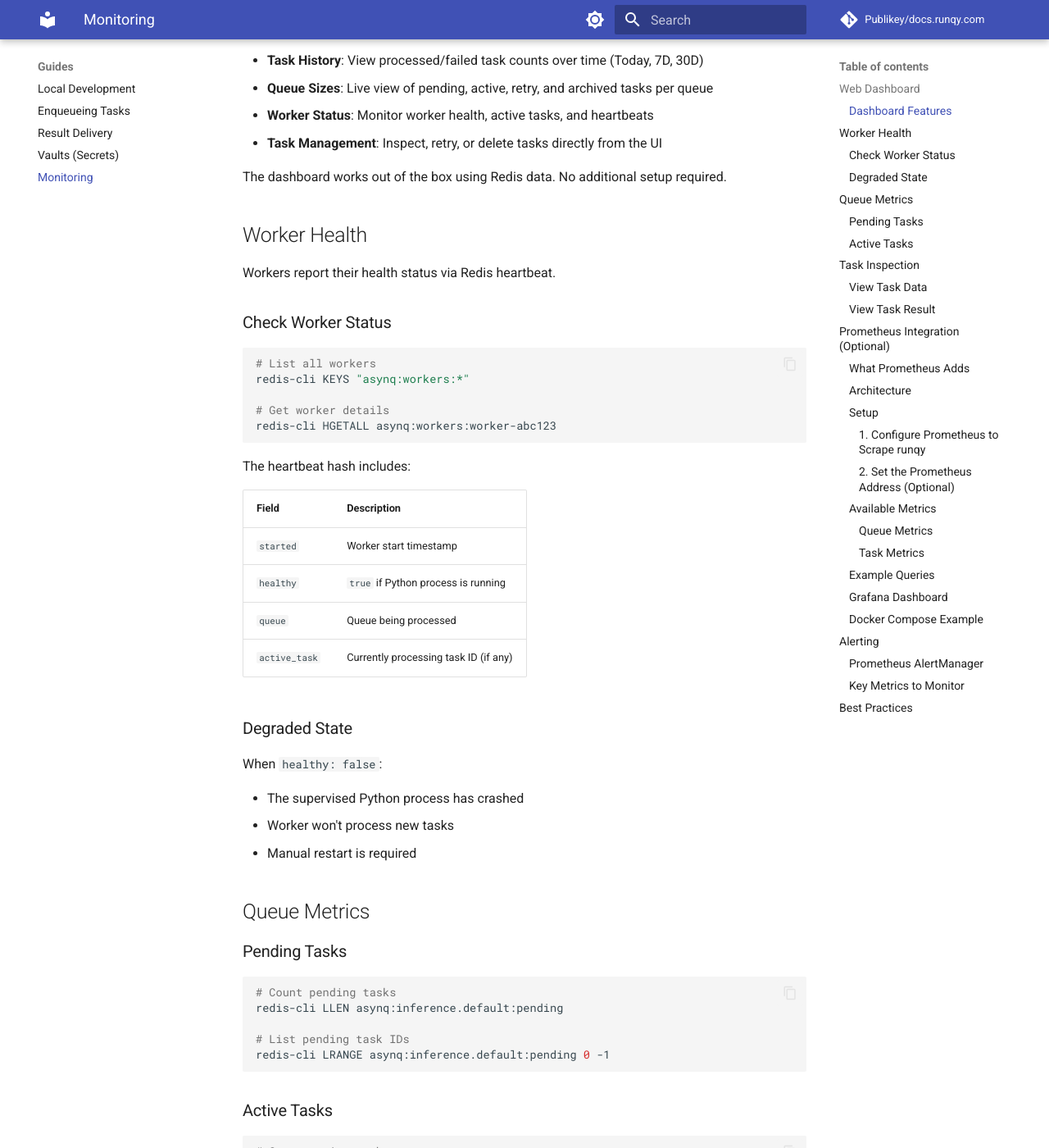
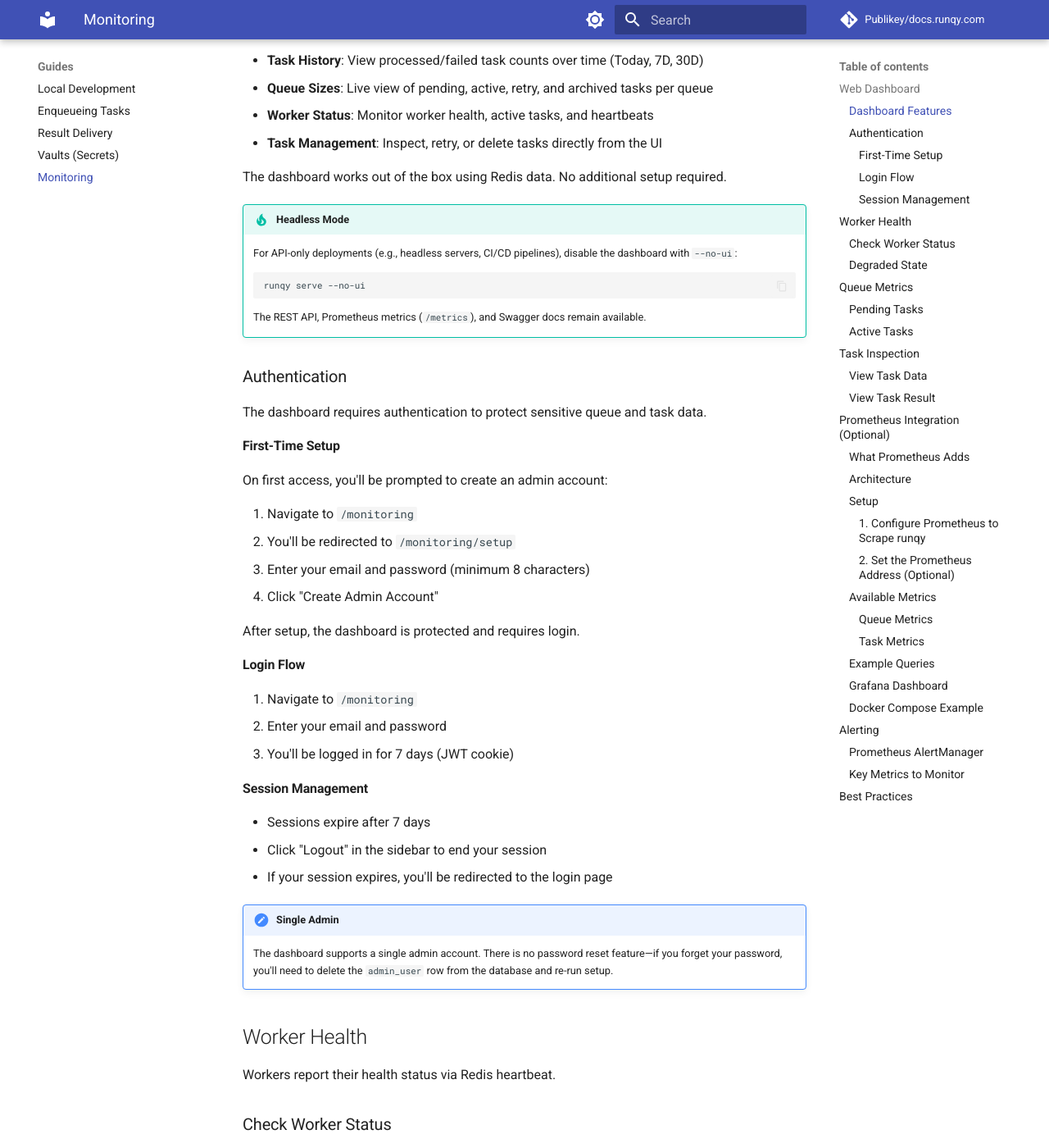
Before and after one commit to Publikey/docs.runqy.com, an MkDocs documentation site: the page built from docs/guides/monitoring.md, in a window 1280 px wide and 1400 px high, scrolled down 438 px. Shown: the whole window at 82% size. Built offline with MkDocs 1.6.1 and Material for MkDocs 9.7.7, drawn with Linux system fonts in a browser that asks for light colours; comment, search, counter and statistics services are not loaded.

Commit message:
Modify: auth webui doc

````diff
--- a/docs/guides/monitoring.md
+++ b/docs/guides/monitoring.md
@@ -14,6 +14,43 @@ The built-in web dashboard at `/monitoring` provides real-time visibility into y
 - **Task Management**: Inspect, retry, or delete tasks directly from the UI
 
 The dashboard works out of the box using Redis data. No additional setup required.
+
+!!! tip "Headless Mode"
+    For API-only deployments (e.g., headless servers, CI/CD pipelines), disable the dashboard with `--no-ui`:
+    ```bash
+    runqy serve --no-ui
+    ```
+    The REST API, Prometheus metrics (`/metrics`), and Swagger docs remain available.
+
+### Authentication
+
+The dashboard requires authentication to protect sensitive queue and task data.
+
+#### First-Time Setup
+
+On first access, you'll be prompted to create an admin account:
+
+1. Navigate to `/monitoring`
+2. You'll be redirected to `/monitoring/setup`
+3. Enter your email and password (minimum 8 characters)
+4. Click "Create Admin Account"
+
+After setup, the dashboard is protected and requires login.
+
+#### Login Flow
+
+1. Navigate to `/monitoring`
+2. Enter your email and password
+3. You'll be logged in for 7 days (JWT cookie)
+
+#### Session Management
+
+- Sessions expire after 7 days
+- Click "Logout" in the sidebar to end your session
+- If your session expires, you'll be redirected to the login page
+
+!!! note "Single Admin"
+    The dashboard supports a single admin account. There is no password reset feature—if you forget your password, you'll need to delete the `admin_user` row from the database and re-run setup.
 
 ## Worker Health
 
--- a/docs/server/configuration.md
+++ b/docs/server/configuration.md
@@ -148,7 +148,7 @@ This applies to:
 |----------|----------|-------------|
 | `PROMETHEUS_ADDRESS` | No | Prometheus server URL (e.g., `http://localhost:9090`). Enables time-series charts in the dashboard. If not set, the dashboard uses Redis-based historical data. |
 
-The server always exposes Prometheus metrics at `/metrics` regardless of this setting. See the [Monitoring Guide](../guides/monitoring.md) for full setup instructions.
+The server always exposes Prometheus metrics at `/metrics` regardless of this setting. See the [Monitoring Guide](../guides/monitoring.md) for full setup instructions including dashboard authentication.
 
 ## Vaults
 
````
Also changed, not shown: docs/server/cli.md (+4 -0 lines).
